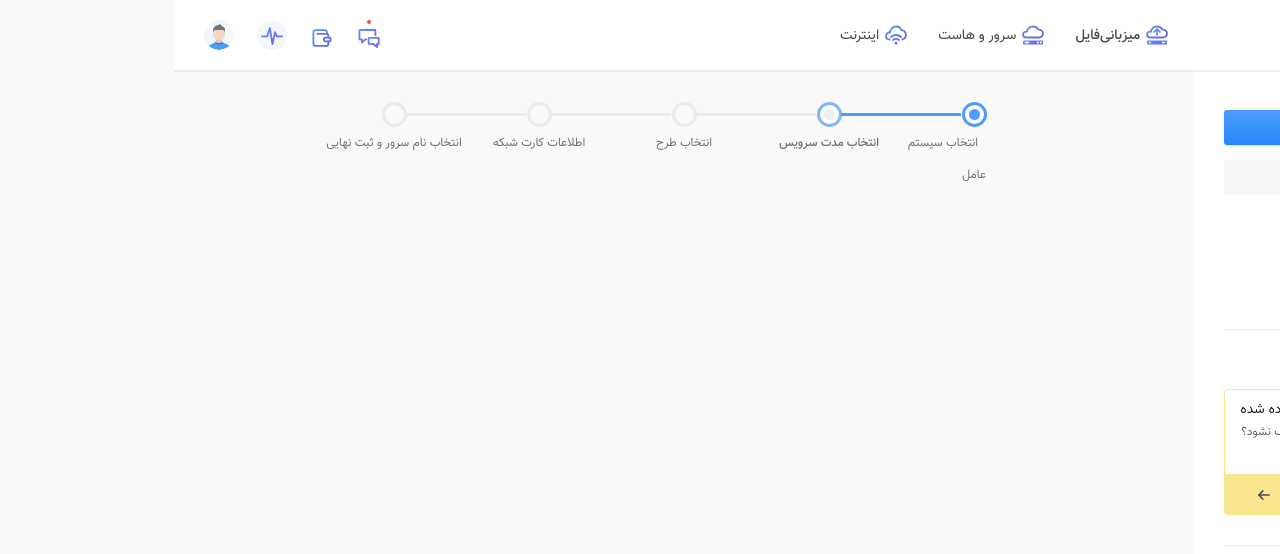
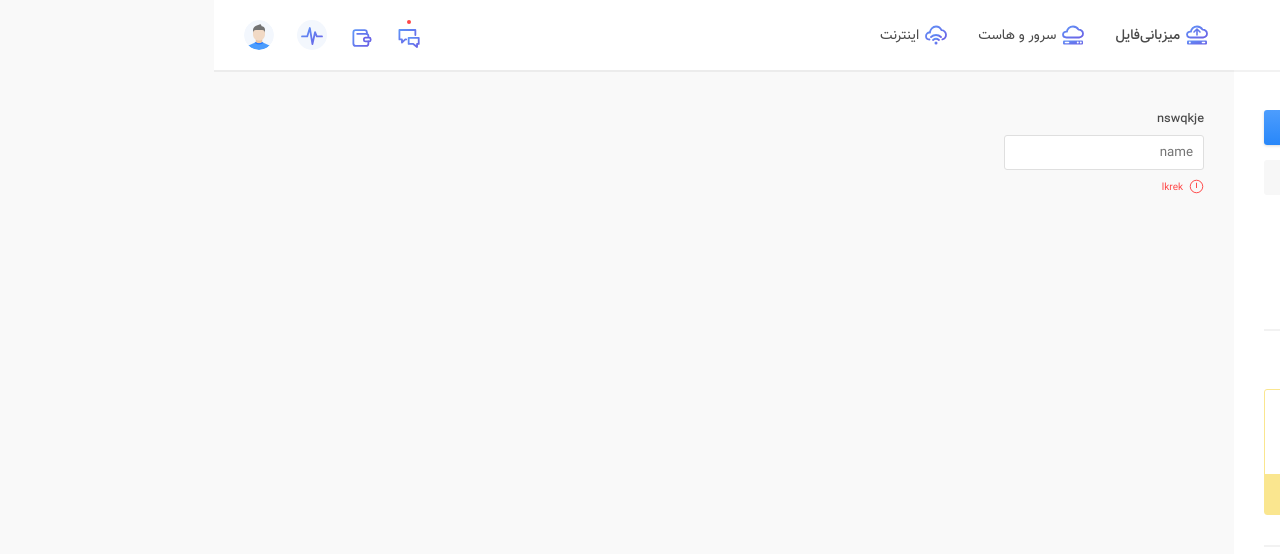
Before and after one commit to cventix/blueberry-cfsui, a React (Create React App) app: page / in a window 1280 px wide. Shown: the top 554 px of the page. Built offline with nearby package versions, Linux system fonts and the light colour scheme.

Commit message:
input component changed

```diff
--- a/src/components/ui-elements/Checkbox/Checkbox.tsx
+++ b/src/components/ui-elements/Checkbox/Checkbox.tsx
@@ -15,7 +15,7 @@ const createClassName = (type?: string, disabled?: boolean, checked?: boolean) =
 	let classNames = [`${styles.checkbox}`];
 	if (disabled)
 		classNames.push(`${styles.disabled}`);
-	if(disabled && checked)
+	if (disabled && checked)
 		classNames.push(`${styles.disableWithChecked}`);
 	if (type === 'indeterminate')
 		classNames.push(`${styles.indeterminate}`);
--- a/src/components/ui-elements/Input/Input.module.scss
+++ b/src/components/ui-elements/Input/Input.module.scss
@@ -1,6 +1,42 @@
 @import "../../../styles/global";
 
-.textInput {
-	@include input-theme;
-	padding: 8px 10px;
+.inputWrapper {
+
+	.label {
+		display: block;
+		color: $dk-gray;
+		font-size: $font-size - 2;
+		font-family: $medium-font;
+		margin-bottom: 7px;
+	}
+
+	.textInput {
+		@include input-theme;
+		padding: 8px 10px;
+		margin-bottom: 6px;
+
+		&:hover {
+			border: 1px solid $disabled-lt-gray;
+		}
+
+		&:focus {
+			border: 1px solid $lt-blue;
+		}
+	}
+
+	.errorMessage {
+		display: block;
+
+		> img {
+			width: 15px;
+			height: 15px;
+			margin-left: 6px;
+			vertical-align: middle;
+		}
+
+		> span {
+			color: $red;
+			font-size: $font-size - 4;
+		}
+	}
 }
--- a/src/components/ui-elements/Input/Input.tsx
+++ b/src/components/ui-elements/Input/Input.tsx
@@ -1,14 +1,30 @@
 import * as React from "react";
+
+// ui-elements
+import { Icon } from "../Icon";
+
+// icons
+import errorIcon from "../../../images/error.svg";
 
 // styles
 import styles from "./Input.module.scss";
 
 export default interface Iprops {
+	label?: string;
+	disabled?: boolean;
 	placeholder: string;
+	message?: string;
 }
 
-export const Input = ({ placeholder }: Iprops) => {
+export const TextInput = ({ placeholder, label, disabled, message }: Iprops) => {
 	return (
-		<input type="text" className={styles.textInput} placeholder={placeholder} />
+		<div className={styles.inputWrapper}>
+			<label className={styles.label}>{label}</label>
+			<input type="text" className={styles.textInput} placeholder={placeholder} disabled={disabled} />
+			<span className={styles.errorMessage}>
+				<Icon src={errorIcon} />
+				<span>{message}</span>
+			</span>
+		</div>
 	);
 };
--- a/src/containers/Home/App.tsx
+++ b/src/containers/Home/App.tsx
@@ -3,6 +3,7 @@ import { Navbar } from "../../components/Navbar/Navbar";
 import { Sidebar } from "../../components/Sidebar/Sidebar";
 import { Stepbar } from "../../components/Stepbar/Stepbar";
 import { Main } from "../../components/Main/Main";
+import { TextInput } from "../../components/ui-elements/Input/Input";
 import "./App.css";
 
 import { Content } from "../../components/Content/Content";
@@ -24,7 +25,8 @@ class App extends Component {
         <Navbar />
         <Sidebar />
         <Main>
-          <Stepbar steps={steps} currentStep={1} />
+
+          <TextInput placeholder="name" message="lkrek" label="nswqkje"/>
         </Main>
       </div>
     );
--- a/src/styles/mixins.scss
+++ b/src/styles/mixins.scss
@@ -66,17 +66,30 @@
 
 /* input-theme */
 @mixin input-theme {
+	position: relative;
 	width: 200px;
 	height: 35px;
 	border: 1px solid $input-border;
 	background: #fff;
-	color: $input-color;
+	color: $lt-gray;
 	font-family: $regular-font;
 	@include border-radius($br-radius-sm);
+	@include placeholder($input-color)
 }
 
 /* placeholder */
-@mixin placeholder {
+@mixin placeholder ($color) {
+	::placeholder {
+		color: $color;
+	}
+
+	:-ms-input-placeholder {
+		color: $color;
+	}
+
+	::-ms-input-placeholder {
+	color: $color;
+	}
 }
 
 
```
Also changed, not shown: src/images/error.svg (added).
